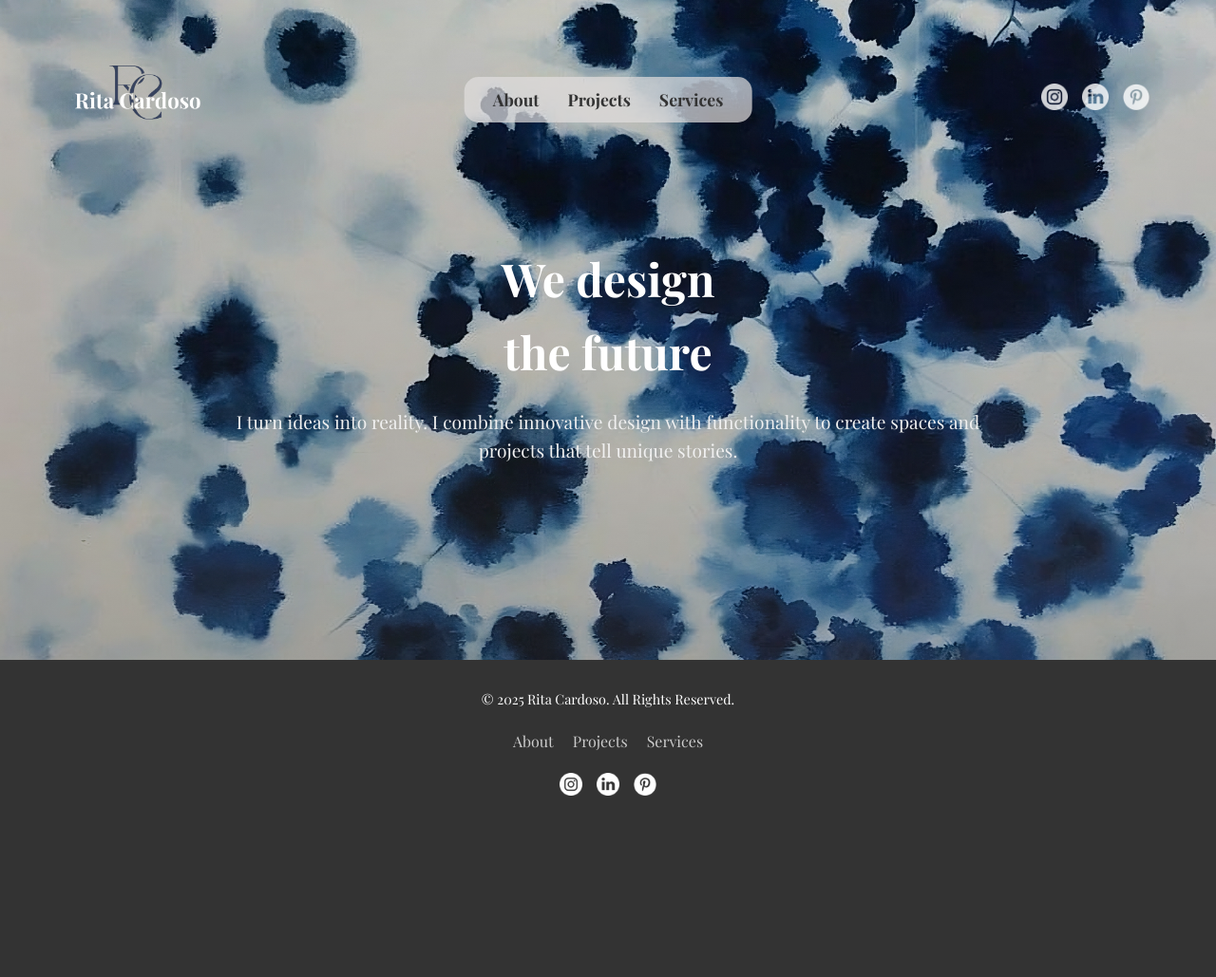
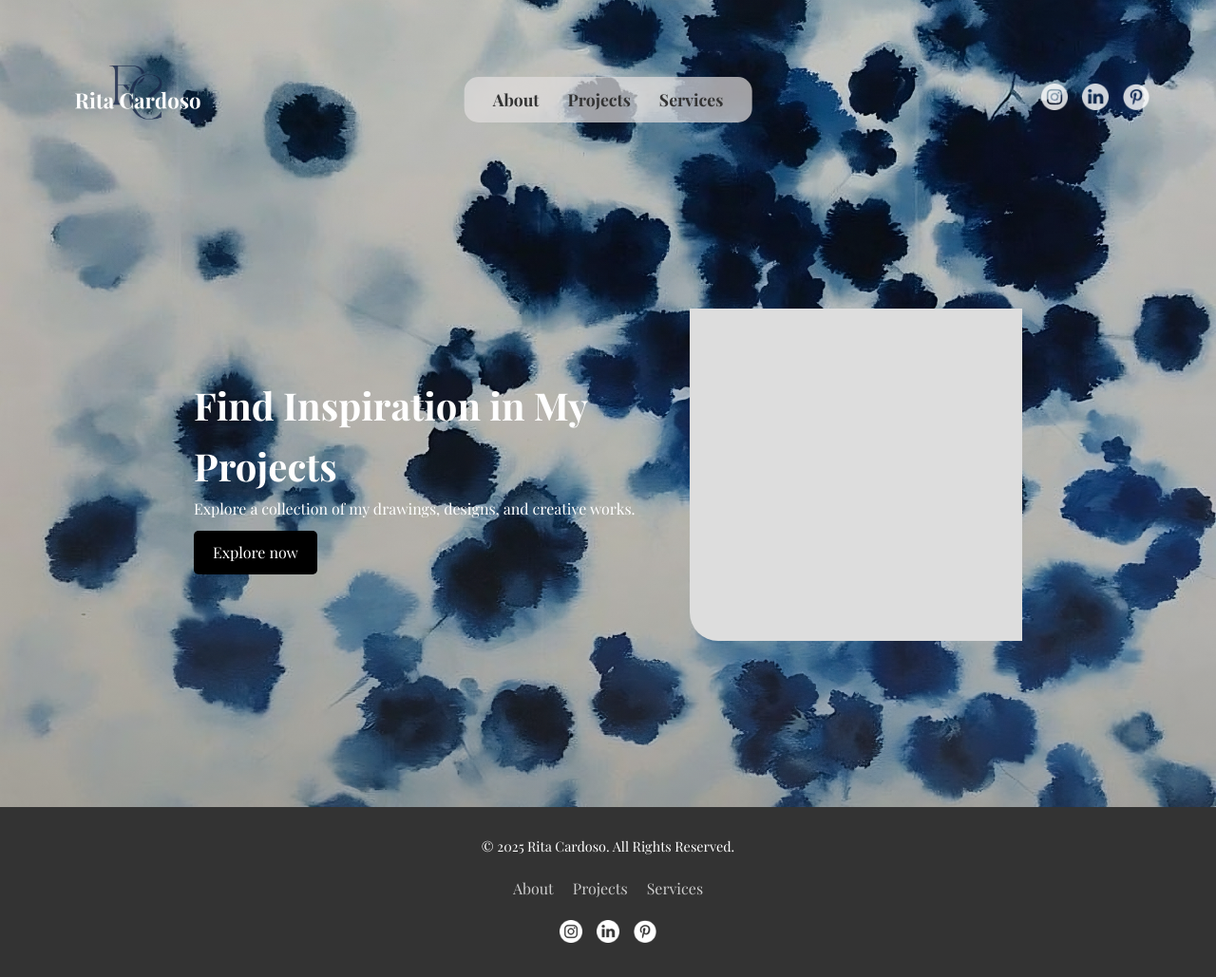
Before and after one commit to artiomgusanu/architecPortfolio, a PHP site: page /myProjects.php in a window 1280 px wide. Shown: the whole page at 95% size. Before the commit the page ends 838 px from the top, so only its background shows below. Run offline with PHP 8.4, Linux system fonts and the light colour scheme.

Commit message:
insert second page (myProjects)

```diff
--- a/myProjects.php
+++ b/myProjects.php
@@ -5,7 +5,7 @@
     <meta charset="UTF-8">
     <meta name="viewport" content="width=device-width, initial-scale=1.0">
     <title>Rita Cardoso</title>
-    <link rel="stylesheet" href="./styles/index/import.css">
+    <link rel="stylesheet" href="./styles/myProjects/import.css">
     <link rel="icon" type="image/png" href="./images/logo/logoRC.png">
     <link href="https://fonts.googleapis.com/css2?family=Playfair+Display:wght@400;500;700&display=swap"
         rel="stylesheet">
@@ -39,7 +39,7 @@
 
     <div id="popup" class="popup" style="display: none;"></div>
 
-    <header class="hero">
+    <header class="head">
         <nav class="navbar">
             <div class="logo">
                 <div class="logo-container">
@@ -64,10 +64,23 @@
                 </a>
             </div>
         </nav>
-        <div class="hero-content">
-            <h1>We design <br> the future</h1>
-            <p>I turn ideas into reality. I combine innovative design with functionality to create
-                spaces and projects that tell unique stories.</p>
+        <div class="head-wrapper">
+            <div class="head-content">
+                <h1>Find Inspiration in My Projects</h1>
+                <p>Explore a collection of my drawings, designs, and creative works.</p>
+                <a href="#projects" class="btn">Explore now</a>
+            </div>
+            <div class="head-gallery">
+                <div class="slider">
+                    <div class="slides">
+                        <img src="./images/partners/partner6.jpg" alt="Kreativ House">
+                        <img src="./images/partners/partner7.jpg" alt="V Design">
+                        <img src="./images/partners/partner2.jpg" alt="Interior">
+                        <img src="./images/partners/partner4.jpg" alt="Kitchen">
+                        <img src="./images/partners/partner5.jpg" alt="Heintz">
+                    </div>
+                </div>
+            </div>
         </div>
     </header>
 
@@ -95,6 +108,34 @@
         </div>
     </footer>
 
+    <script>
+    document.addEventListener("DOMContentLoaded", function() {
+        let index = 0;
+        const images = document.querySelectorAll(".slides img"); // Seleciona todas as imagens dentro da .slides
+
+        if (images.length === 0) {
+            console.log("Nenhuma imagem encontrada na galeria.");
+            return; // Se não houver imagens, o código não vai continuar
+        }
+
+        // Função para exibir a próxima imagem
+        function showNextImage() {
+            images.forEach((img, i) => {
+                img.style.opacity = i === index ? "1" :
+                "0"; // Mostra a imagem correta e esconde as outras
+            });
+
+            index = (index + 1) % images.length; // Avança o índice, voltando ao início após a última imagem
+        }
+
+        // Exibe a primeira imagem logo ao carregar a página
+        showNextImage();
+
+        // Configura o intervalo para trocar a imagem a cada 5 segundos
+        setInterval(showNextImage, 5000);
+    });
+    </script>
+
 </body>
 
 </html>
--- /dev/null
+++ b/styles/myProjects/head.css
@@ -0,0 +1,78 @@
+.head {
+    background-image: linear-gradient(rgba(0, 0, 0, 0.05), rgba(0, 0, 0, 0.3)),
+                      url("../../images/background.jpeg");
+    background-size: cover;
+    background-position: center;
+    background-repeat: no-repeat;
+    padding: 30px 50px;
+    color: white;
+}
+
+/* Novo container para alinhar apenas o conteúdo */
+.head-wrapper {
+    display: flex;
+    align-items: center; /* Alinha os itens verticalmente */
+    justify-content: center; /* Centraliza horizontalmente */
+    gap: 50px; /* Espaçamento entre os itens */
+    height: 80vh; /* Para centralizar dentro do espaço */
+}
+
+/* Deixa o conteúdo mais compacto */
+.head-content {
+    max-width: 40%;
+    text-align: left;
+}
+
+/* Título */
+.head-content h1 {
+    font-size: 2.5rem;
+}
+
+/* Botão */
+.btn {
+    display: inline-block;
+    padding: 10px 20px;
+    background-color: black;
+    color: white;
+    text-decoration: none;
+    border-radius: 5px;
+    margin-top: 10px;
+}
+
+.head-gallery {
+    width: 350px;
+    height: 350px;
+    overflow: hidden;
+    position: relative;
+    border-radius: 0 0 0 30px;
+    display: flex;
+    justify-content: center;
+    align-items: center;
+    background-color: #ddd; /* Fundo temporário para testar */
+}
+
+/* Ajusta o container das imagens */
+.slides {
+    width: 100%;
+    height: 100%;
+    position: relative;
+}
+
+/* Define o estilo das imagens */
+.slides img {
+    width: 100%;
+    height: 100%;
+    object-fit: cover;
+    position: absolute;
+    top: 0;
+    left: 0;
+    opacity: 0;
+    transition: opacity 1s ease-in-out;
+    z-index: 1;
+}
+
+/* Garante que a primeira imagem apareça */
+.slides img:first-child {
+    opacity: 1;
+    z-index: 2;
+}
--- a/styles/myProjects/import.css
+++ b/styles/myProjects/import.css
@@ -1,4 +1,6 @@
 @import url('../imports/reset.css');
 @import url('../imports/base.css');
 @import url('../index/scroll&popup.css');
-/* @import url('../imports/navbar.css');
+@import url('../imports/navbar.css');
+@import url('./head.css');
+@import url('../imports/footer.css');
```
